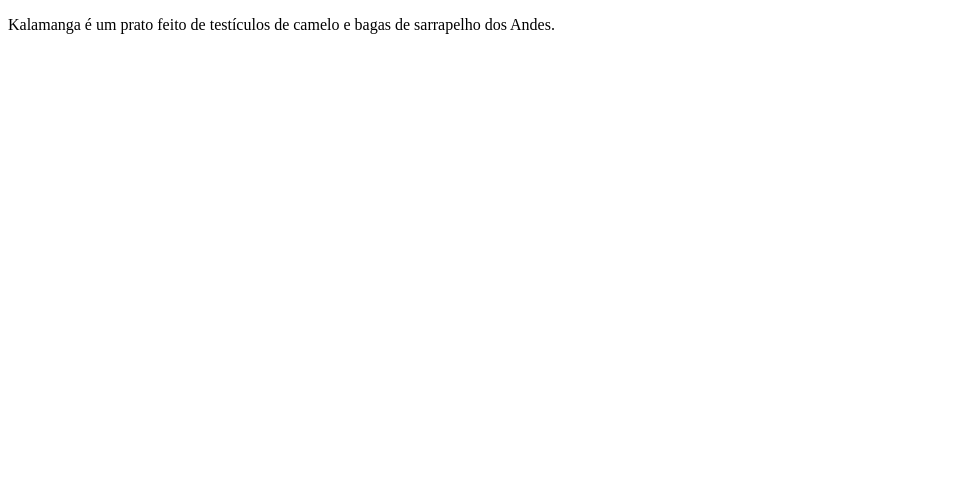
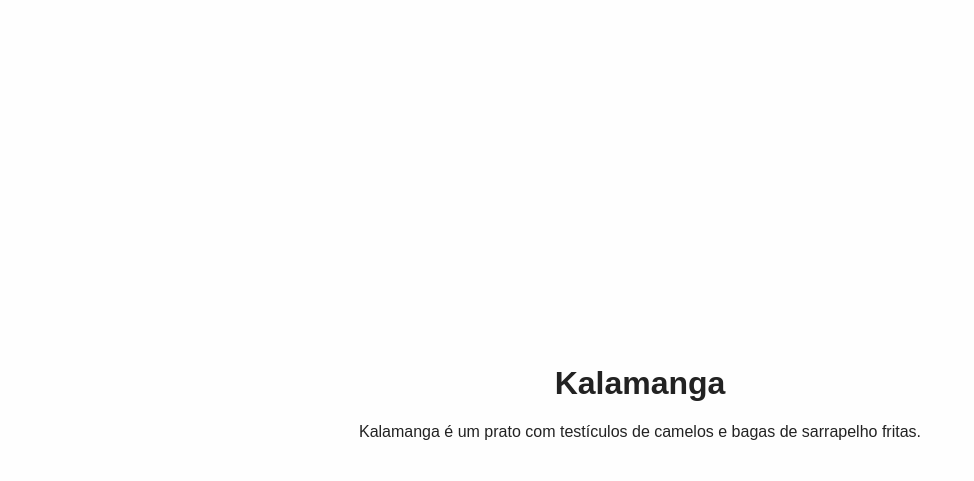
Before and after one commit to fbcryptoo/Test-kalamanga, a plain HTML site: page Index.html in a window 1280 px wide. Shown: the whole page, without its empty margins (0-974 px from the left). Drawn offline with Linux system fonts and the light colour scheme.

Commit message:
Update Index.html

```diff
--- a/Index.html
+++ b/Index.html
@@ -1,10 +1,31 @@
 <!DOCTYPE html>
 <html lang="pt-BR">
 <head>
-    <meta charset="UTF-8">
-    <title>Kalamanga</title>
+  <meta charset="UTF-8">
+  <meta name="viewport" content="width=device-width, initial-scale=1.0">
+  <title>Kalamanga</title>
+  <style>
+    body {
+      display: flex;
+      justify-content: center;
+      align-items: center;
+      height: 100vh;
+      margin: 0;
+      font-family: Arial, sans-serif;
+      background: #fefefe;
+      color: #222;
+      text-align: center;
+    }
+    .container {
+      max-width: 600px;
+      padding: 20px;
+    }
+  </style>
 </head>
 <body>
-    <p>Kalamanga é um prato feito de testículos de camelo e bagas de sarrapelho dos Andes.</p>
+  <div class="container">
+    <h1>Kalamanga</h1>
+    <p>Kalamanga é um prato com testículos de camelos e bagas de sarrapelho fritas.</p>
+  </div>
 </body>
 </html>
```
